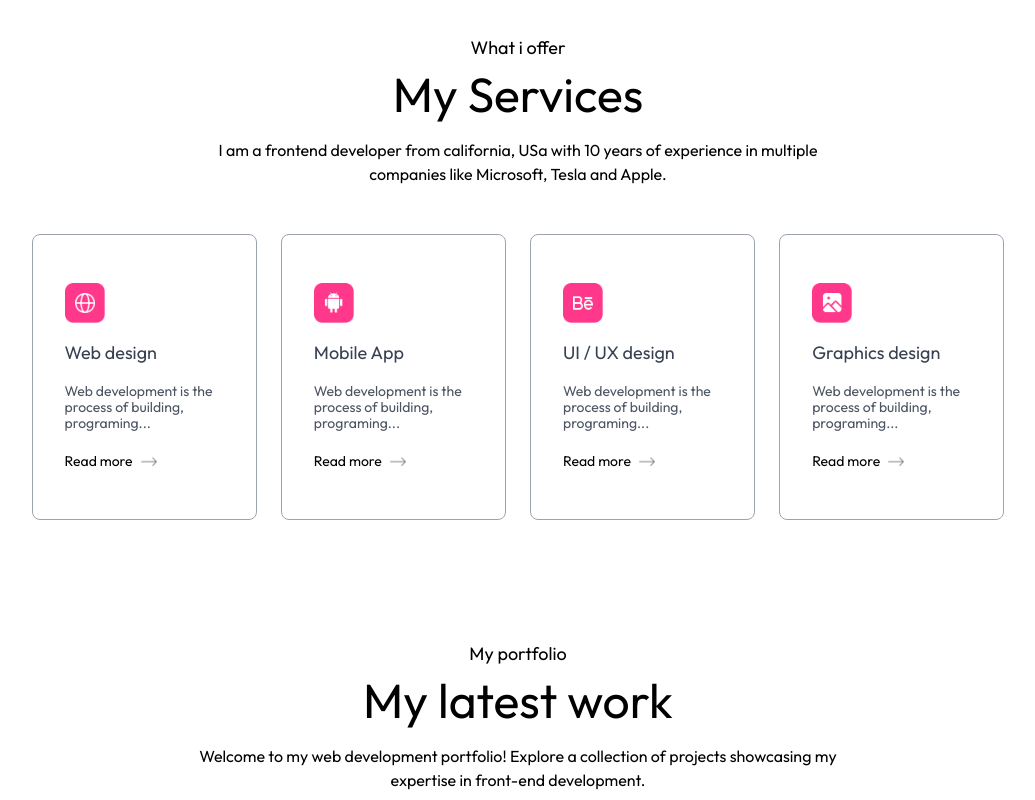
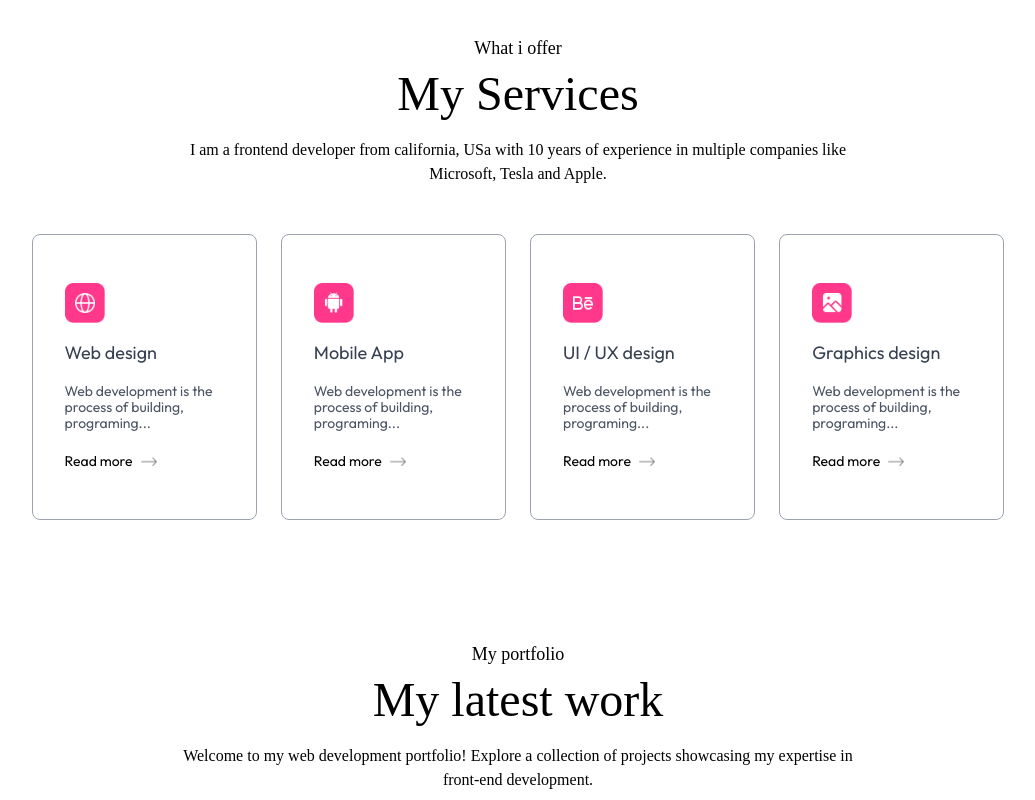
Before and after one commit to saikiransandeep/portfolio, a plain HTML site: page index.html in a window 1280 px wide. Shown: the part 1560-2360 px from the top of the page, without its empty margins (122-1157 px from the left). Drawn offline with nearby package versions, Linux system fonts and the light colour scheme; files whose address does not match are found by name; a web font is replaced by a local one.

Commit message:
feat: Update service, work, and contact sections with custom font styling

```diff
--- a/index.html
+++ b/index.html
@@ -194,9 +194,9 @@
 
     <!-- ------------------service section------------------->
     <div id="services" class="w-full px-[12%] py-10 scroll-mt-20">
-      <h4 class="text-center mb-2 text-lg">What i offer</h4>
-      <h2 class="text-center text-5xl">My Services</h2>
-      <p class="text-center max-w-2xl mx-auto mt-5 mb-12">
+      <h4 class="text-center mb-2 text-lg font-Ovo">What i offer</h4>
+      <h2 class="text-center text-5xl font-Ovo">My Services</h2>
+      <p class="text-center max-w-2xl mx-auto mt-5 mb-12 font-Ovo">
         I am a frontend developer from california, USa with 10 years of
         experience in multiple companies like Microsoft, Tesla and Apple.
       </p>
@@ -257,9 +257,9 @@
     </div>
     <!-- ------------------work section------------------->
     <div id="work" class="w-full px-[12%] py-10 scroll-mt-20">
-      <h4 class="text-center mb-2 text-lg">My portfolio</h4>
-      <h2 class="text-center text-5xl">My latest work</h2>
-      <p class="text-center max-w-2xl mx-auto mt-5 mb-12">
+      <h4 class="text-center mb-2 text-lg font-Ovo">My portfolio</h4>
+      <h2 class="text-center text-5xl font-Ovo">My latest work</h2>
+      <p class="text-center max-w-2xl mx-auto mt-5 mb-12 font-Ovo">
         Welcome to my web development portfolio! Explore a collection of
         projects showcasing my expertise in front-end development.
       </p>
@@ -344,9 +344,9 @@
       id="contact"
       class="w-full px-[12%] py-10 scroll-mt-20 bg-[url('./image/footer-bg-color.png')] bg-no-repeat bg-[length:90%_auto] bg-center"
     >
-      <h4 class="text-center mb-2 text-lg">Connect with me</h4>
-      <h2 class="text-center text-5xl">Get in touch</h2>
-      <p class="text-center max-w-2xl mx-auto mt-5 mb-12">
+      <h4 class="text-center mb-2 text-lg font-Ovo">Connect with me</h4>
+      <h2 class="text-center text-5xl font-Ovo">Get in touch</h2>
+      <p class="text-center max-w-2xl mx-auto mt-5 mb-12 font-Ovo">
         I'd love to hear from you! If you have any questions, comments or
         feedback, please use the form below.
       </p>
```
